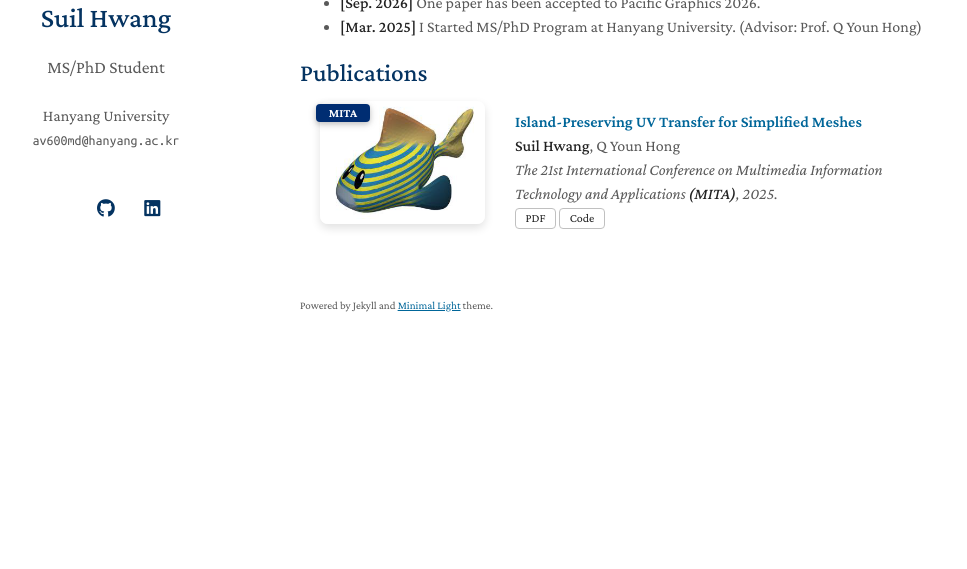
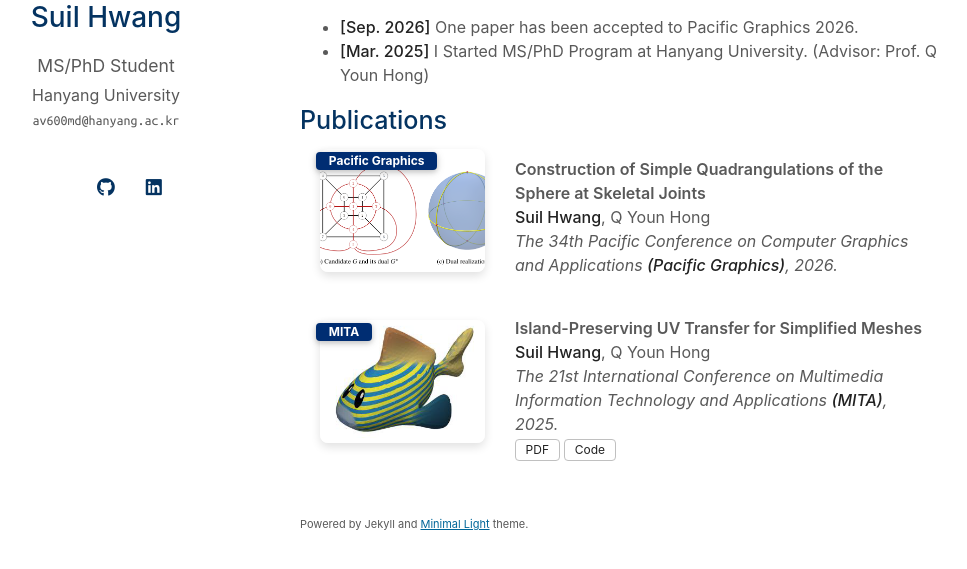
Before and after one commit to suil-hwang/suil-hwang.github.io, a Jekyll site: the page built from index.md, in a window 1280 px wide, cut to the strip 228-797 px from the top of the page. Shown: the whole strip, without its empty margins (170-1137 px from the left). Built offline with Jekyll 4.4.1, drawn with Linux system fonts in a browser that asks for light colours; a style sheet for code colours, icons or effects is not loaded.

Commit message:
modified

```diff
--- a/_config.yml
+++ b/_config.yml
@@ -16,7 +16,7 @@ author:
 
 # Profile & Social Links
 google_scholar: https://scholar.google.com/
-cv_link: assets/files/SuilHwangCV.pdf
+cv_link: assets/files/Suil_Hwang_CV.pdf
 github_link: https://github.com/suil-hwang
 linkedin: https://www.linkedin.com/in/suilhwang
 twitter:
@@ -29,7 +29,7 @@ favicon: assets/img/favicon.png
 # Theme Options
 enable_footnote: true
 auto_dark_mode: true
-font: "Serif" # or "Sans Serif"
+font: "Sans Serif" # or "Serif"
 
 # Google Analytics ID
 google_analytics: G-1ERFJTSCW3
--- a/_data/publications.yml
+++ b/_data/publications.yml
@@ -1,10 +1,14 @@
 main:
+  - title: "Construction of Simple Quadrangulations of the Sphere at Skeletal Joints"
+    authors: <strong>Suil Hwang</strong>, Q Youn Hong
+    conference_short: Pacific Graphics
+    conference: The 34th Pacific Conference on Computer Graphics and Applications <strong>(Pacific Graphics)</strong>, 2026.
+    image: assets/img/Construction of_Simple_Quadrangulations_of_the_Sphere_at_Skeletal_Joints.png
+
   - title: "Island-Preserving UV Transfer for Simplified Meshes"
     authors: <strong>Suil Hwang</strong>, Q Youn Hong
     conference_short: MITA
     conference: The 21st International Conference on Multimedia Information Technology and Applications <strong>(MITA)</strong>, 2025.
     pdf: assets/files/MITA2025_Island-Preserving_UV_Transfer_for_Simplified_Meshes.pdf
     code: https://github.com/suil-hwang/island-preserving-uv-transfer
-    #bibtex: https://bib.yliu.me/MICCAI23.txt
     image: assets/img/Island-Preserving-UV-Transfer.png
-    #notes: Submitted
--- a/_includes/publications.md
+++ b/_includes/publications.md
@@ -17,10 +17,9 @@
   </div>
   <div class="col-sm-9">
       <div class="title">
-        {% if link.pdf %}
-        <a href="{{ link.pdf | relative_url }}" target="_blank" rel="noopener noreferrer">{{ link.title }}</a>
-        {% elsif link.page %}
-        <a href="{{ link.page }}" target="_blank" rel="noopener noreferrer">{{ link.title }}</a>
+        {% assign title_link = link.title_link | default: '' | strip %}
+        {% if title_link != '' %}
+        <a href="{{ title_link | relative_url | escape }}" target="_blank" rel="noopener noreferrer">{{ link.title }}</a>
         {% else %}
         {{ link.title }}
         {% endif %}
--- a/_sass/minimal-light-no-dark-mode.scss
+++ b/_sass/minimal-light-no-dark-mode.scss
@@ -55,7 +55,7 @@ body {
 
 .position {
   font-size: 1.1rem;
-  margin-bottom: 1.5rem; /* one text line, matches the former <br> spacer */
+  margin-bottom: 0.25rem;
 }
 
 .social-icons {
--- a/assets/css/font_sans_serif.css
+++ b/assets/css/font_sans_serif.css
@@ -1,6 +1,6 @@
 body {
   font:
-    15px/1.5 -apple-system,
+    16px/1.5 -apple-system,
     BlinkMacSystemFont,
     "Segoe UI",
     Roboto,
```
Also changed, not shown: assets/img/Construction of_Simple_Quadrangulations_of_the_Sphere_at_Skeletal_Joints.png (added), 2 other files.
